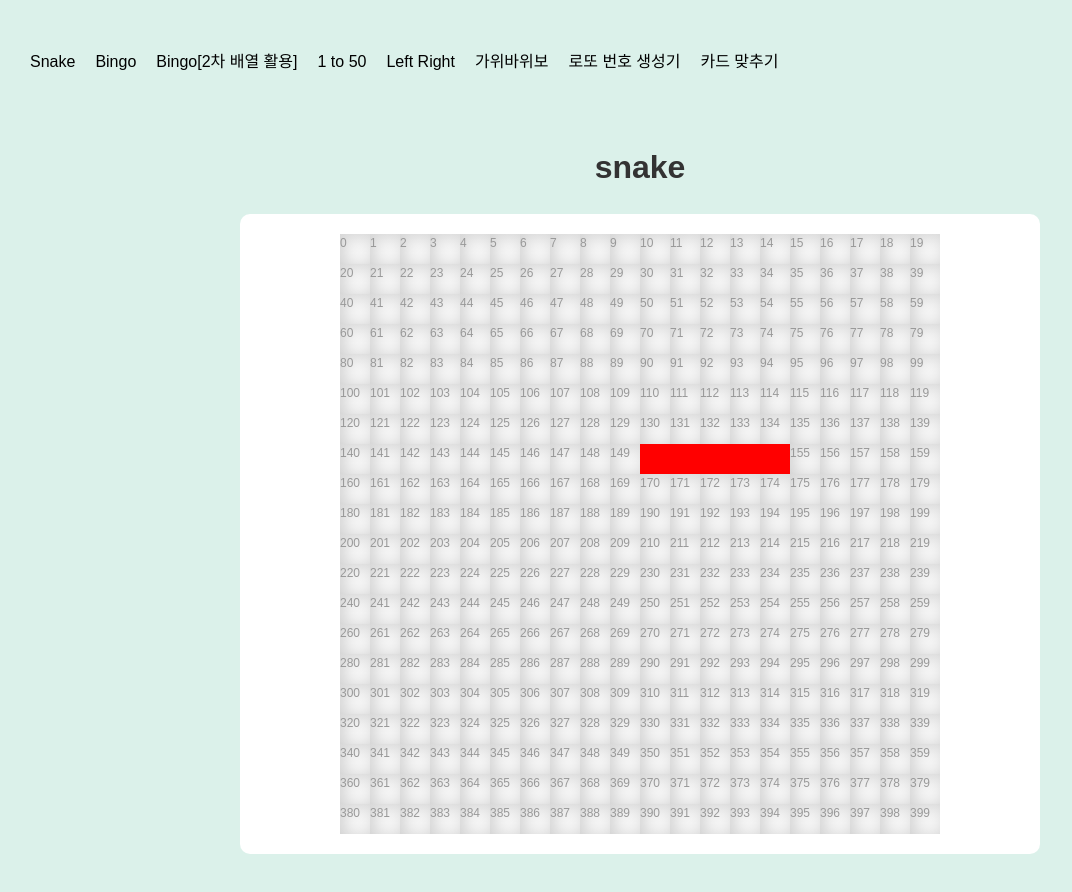
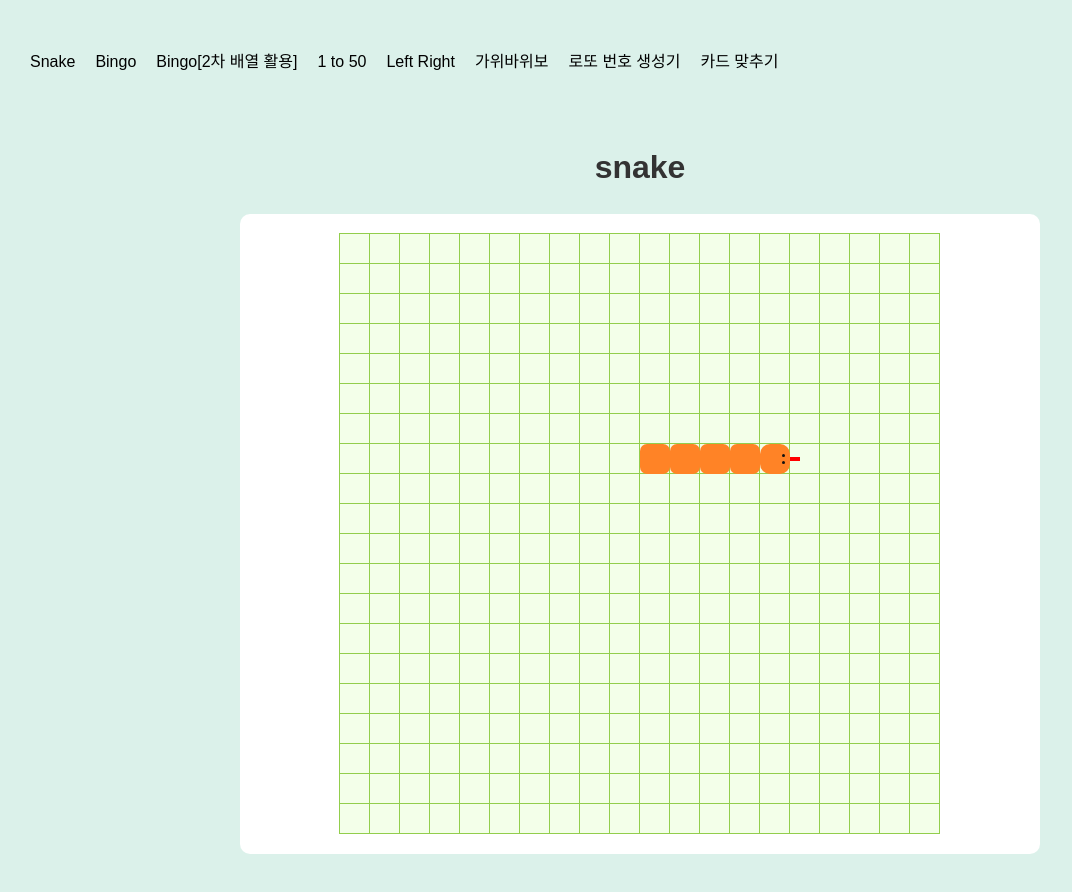
Before and after one commit to juhee1205/vue-games, a Vue app: page / in a window 1280 px wide. Shown: the top 892 px of the page, without its empty margins (0-1072 px from the left). Built offline with nearby package versions, Linux system fonts and the light colour scheme; a web font is replaced by a local one.

Commit message:
💄[sanke] 눈입 적용

```diff
--- a/src/assets/scss/snake.scss
+++ b/src/assets/scss/snake.scss
@@ -7,18 +7,92 @@
     display: flex;
     flex-wrap: wrap;
     .grid {
-      width:30px;
-      height: 30px;
-      background: linear-gradient(#fafafa, #f2f2f2);
-      box-shadow: inset 4px 4px 15px rgba(0,0,0,0.15);
+      width:31px;
+      height: 31px;
+      margin-top: -1px;
+      margin-left: -1px;
+      border: 1px solid #92ce4c;
+      background: #f3ffe9;
+      // box-shadow: inset 1px 1px 2px rgba(0,0,0,0.15);
       font-size:12px;
       color: #999;
     }
   }
-  .pice {
-    position: absolute;
-    width: 30px;
-    height: 30px;
-    background-color: red;
+  .snake {
+    &.Up .pice .head {
+      transform: rotate(270deg);
+    }
+    &.Down .pice .head {
+      transform: rotate(90deg);
+    }
+
+    &.Left .pice .head {
+      transform: rotate(180deg);
+    }
+
+    &.Right .pice .head {
+      transform: rotate(360deg);
+    }
+    .pice {
+      position: absolute;
+      width: 30px;
+      height: 30px;
+      display: flex;
+      align-items: center;
+      span {
+        display:block;
+        width: 30px;
+        height: 30px;
+        border-radius: 7px;
+        background-color: #4d97d6;
+        background-color: #c97af6;
+        background-color: #ff8326;
+        // animation: snake 5s infinite;
+        &.head {
+          border-radius: 10px;
+          transition: all 0.3s 0.3s;
+          &::before,
+          &::after {
+            position: absolute;
+            right: 5px;
+            width: 3px;
+            height: 3px;
+            border-radius: 100%;
+            background-color: #111;
+            content: '';
+          }
+          &::before {
+            top: 10px;
+          }
+          &::after {
+            bottom: 10px;
+          }
+          i {
+            position: absolute;
+            left: 100%;
+            top: calc(50% - 2px);
+            width: 10px;
+            height: 4px;
+            background: red;
+          }
+        }
+      }
+    }
+
   }
 }
+
+@keyframes snake {
+  0% {
+    background-color: #ffb984;
+  }
+  20% {
+    background-color: #aa3be8;
+  }
+  40% {
+    background-color: #3b98e8;
+  }
+  100% {
+    background-color: #ffb984;
+  }
+}
--- a/src/views/Snake.vue
+++ b/src/views/Snake.vue
@@ -3,7 +3,7 @@ import { ref } from 'vue'
 
 
 let snake = ref<number[][]>([])
-let direction = 'Right'
+let direction = ref<string>('Right')
 const creatSnake  = (): void => {
   for (let i = 0; i < 5; i++) {
     snake.value.push([i + 5, 7])
@@ -13,23 +13,27 @@ creatSnake()
 
 const moveSnake = () => {
   let count = snake.value.length
-  let [lastX, lastY] = snake.value[count - 1]
-  let [firstX, firstY] = snake.value[0]
-  if (lastX === 19 || lastY === 19 || lastX === 0 || lastY === 0) {
+  let head = snake.value[count - 1]
+  let [headX, headY] = head
+  let body = [...snake.value].slice(0, count - 1)
+  console.log(body, head)
+  let aca = body.includes(head)
+  console.log(aca)
+  if (headX === 19 || headY === 19 || headX === 0 || headY === 0) {
     alert('게임종료')
     gameEnd()
     return
   }
 
   snake.value.splice(0, 1)
-    if (direction === 'Left') {
-      snake.value.push([lastX - 1, lastY])
-    } else if (direction === 'Right') {
-      snake.value.push([lastX + 1, lastY])
-    } else if (direction === 'Up') {
-      snake.value.push([lastX, lastY - 1])
+    if (direction.value === 'Left') {
+      snake.value.push([headX - 1, headY])
+    } else if (direction.value === 'Right') {
+      snake.value.push([headX + 1, headY])
+    } else if (direction.value === 'Up') {
+      snake.value.push([headX, headY - 1])
     } else {
-      snake.value.push([lastX, lastY + 1])
+      snake.value.push([headX, headY + 1])
     }
 }
 
@@ -41,9 +45,9 @@ const gameEnd = () => {
   clearInterval(aa)
 }
 
-// setTimeout(() => {
-//   clearInterval(aa)
-// }, 7000)
+setTimeout(() => {
+  clearInterval(aa)
+}, 7000)
 
 const picePosition = ([x ,y]): string => {
   return `left: ${x * 30}px; top: ${y * 30}px`
@@ -54,16 +58,19 @@ const directionCheck = (dir) => {
 }
 
 window.addEventListener('keydown', (e: KeyboardEvent): void => {
-  const beforeDirection = direction
+  const beforeDirection = direction.value
 
   if(e.code.includes('Arrow')) {
     let keyDirection = e.code.split('Arrow')[1]
-    if (directionCheck(direction) !== directionCheck(keyDirection)) {
-      direction = keyDirection
+    if (directionCheck(direction.value) !== directionCheck(keyDirection)) {
+      direction.value = keyDirection
     }
   }
 });
 
+const isHead = (index) => {
+  return index === snake.value.length -1 ? true : false
+}
 
 </script>
 
@@ -73,14 +80,14 @@ window.addEventListener('keydown', (e: KeyboardEvent): void => {
   <div class="gameBox">
 
     <div class="ground">
-      <div class="snake">
+      <div :class="['snake', direction]">
         <template v-for="(pice, index) in snake" :key="`pice-${index}`">
-          <div class="pice" :style="picePosition(pice)"><span></span></div>
+          <div class="pice" :style="picePosition(pice)"><span :class="[{'head' : isHead(index) }]"><i></i></span></div>
         </template>
       </div>
 
       <div class="gridBox">
-        <div class="grid" v-for="(box, index) in 400" :key="`box-${index}`">{{ index }} </div>
+        <div class="grid" v-for="(box, index) in 400" :key="`box-${index}`"></div>
       </div>
     </div>
 
```
